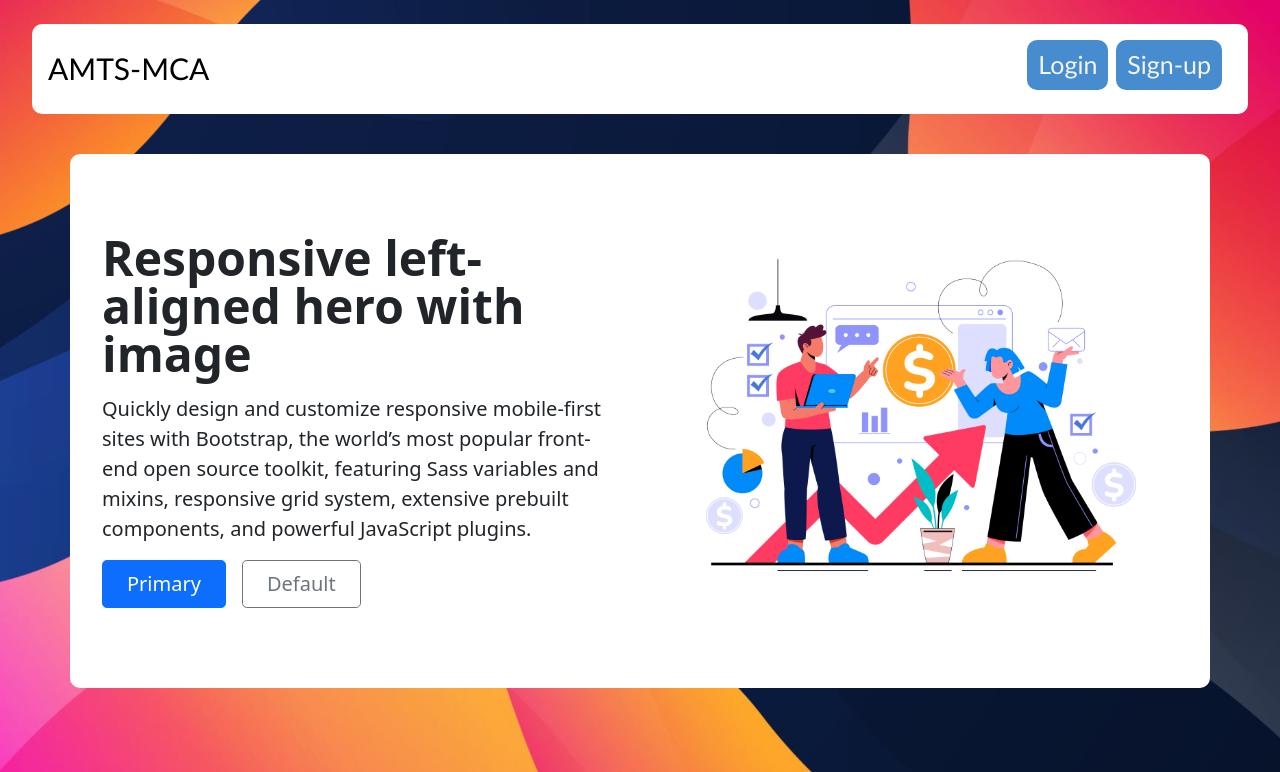
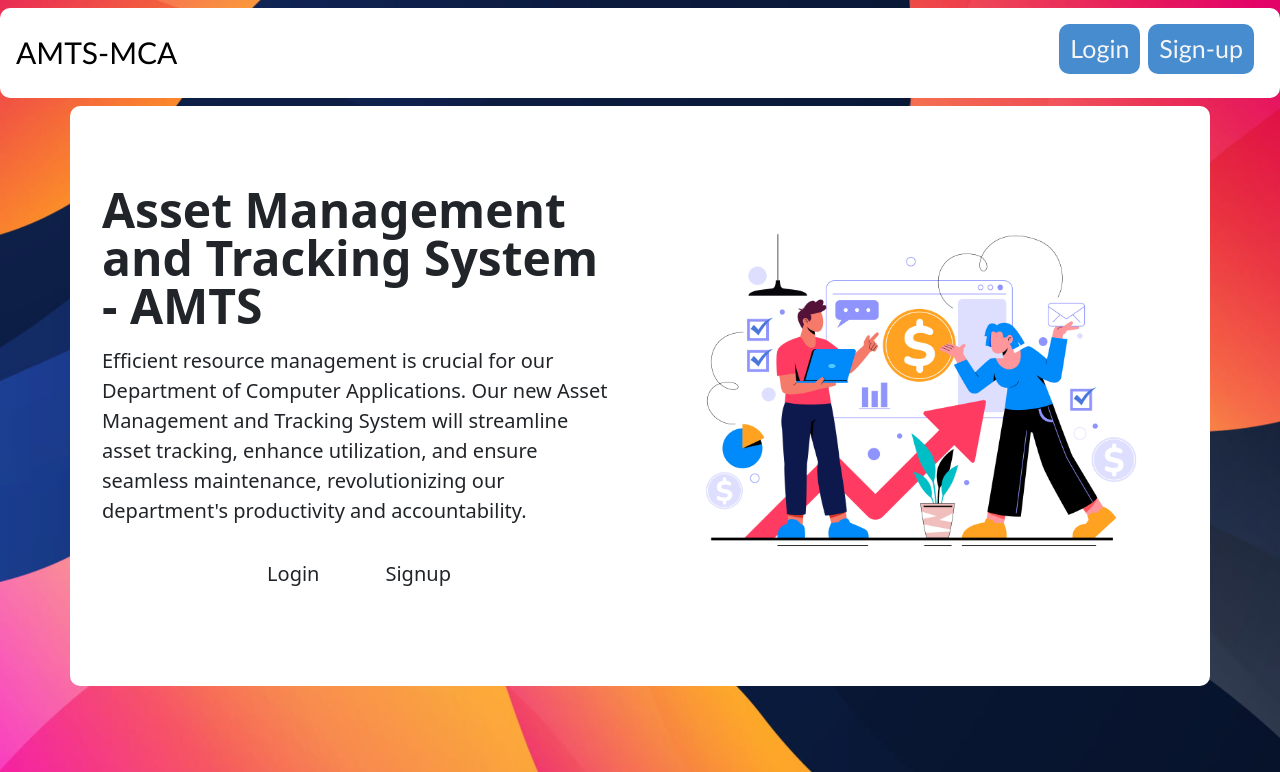
Before and after one commit to itsrahulg/Asset-management-and-tracking-system-, a Django app: page / in a window 1280 px wide. Shown: the top 772 px of the page. Run offline with Django 5.2, Linux system fonts and the light colour scheme.

Commit message:
user authenctication completed

```diff
--- a/Project/AMTSapp/templates/AMTSapp/index.html
+++ b/Project/AMTSapp/templates/AMTSapp/index.html
@@ -13,11 +13,11 @@
 
 </head>
 <body>
-    <nav class="navbar navbar-expand-sm navbar-dark">
+    <nav class="navbar navbar-expand-lg navbar-dark">
         <div class="container-fluid nav-bg">
             <a class="logo-text" href="#">AMTS-MCA</a>
             <button class="navbar-toggler" type="button" data-bs-toggle="collapse" data-bs-target="#navbarsExample03" aria-controls="navbarsExample03" aria-expanded="false" aria-label="Toggle navigation">
-                <span class=""></span>
+                <span class="navbar-toggler-icon"></span>
             </button>
 
             <div class="collapse navbar-collapse" id="navbarsExample03">
@@ -38,11 +38,11 @@
                   <img src="static/images/asset-hero-section.jpg" class="d-block mx-lg-auto img-fluid" loading="lazy">
                 </div>
                 <div class="col-lg-6">
-                  <h1 class="display-5 fw-bold lh-1 mb-3">Responsive left-aligned hero with image</h1>
-                  <p class="lead">Quickly design and customize responsive mobile-first sites with Bootstrap, the world’s most popular front-end open source toolkit, featuring Sass variables and mixins, responsive grid system, extensive prebuilt components, and powerful JavaScript plugins.</p>
-                  <div class="d-grid gap-2 d-md-flex justify-content-md-start">
-                    <button type="button" class="btn btn-primary btn-lg px-4 me-md-2">Primary</button>
-                    <button type="button" class="btn btn-outline-secondary btn-lg px-4">Default</button>
+                  <h1 class="display-5 fw-bold lh-1 mb-3">Asset Management and Tracking System - AMTS</h1>
+                  <p class="lead">Efficient resource management is crucial for our Department of Computer Applications. Our new Asset Management and Tracking System will streamline asset tracking, enhance utilization, and ensure seamless maintenance, revolutionizing our department's productivity and accountability.</p>
+                  <div class="d-grid gap-2 d-md-flex justify-content-md-center">
+                    <button type="button" class="btn  btn-lg px-4 me-md-2 my-2">Login</button>
+                    <button type="button" class="btn  btn-lg px-4 my-2">Signup</button>
                   </div>
                 </div>
               </div>
@@ -60,30 +60,29 @@
                     <h5 class="card-title">Card title 1</h5>
                     <h6 class="card-subtitle mb-2 text-muted">Card subtitle 1</h6>
                     <p class="card-text">Some quick example text to build on the card title and make up the bulk of the card's content.</p>
-                    <a href="#" class="card-link">Card link</a>
-                    <a href="#" class="card-link">Another link</a>
+
                 </div>
             </div>
         </div>
         <div class="col-md-4 mb-4">
             <div class="card" style="width: 100%;">
+                <img class="card-img-top" src="..." alt="Card image cap">
                 <div class="card-body">
                     <h5 class="card-title">Card title 2</h5>
                     <h6 class="card-subtitle mb-2 text-muted">Card subtitle 2</h6>
                     <p class="card-text">Some quick example text to build on the card title and make up the bulk of the card's content.</p>
-                    <a href="#" class="card-link">Card link</a>
-                    <a href="#" class="card-link">Another link</a>
+
                 </div>
             </div>
         </div>
         <div class="col-md-4 mb-4">
             <div class="card" style="width: 100%;">
+                <img class="card-img-top" src="..." alt="Card image cap">
                 <div class="card-body">
                     <h5 class="card-title">Card title 3</h5>
                     <h6 class="card-subtitle mb-2 text-muted">Card subtitle 3</h6>
                     <p class="card-text">Some quick example text to build on the card title and make up the bulk of the card's content.</p>
-                    <a href="#" class="card-link">Card link</a>
-                    <a href="#" class="card-link">Another link</a>
+
                 </div>
             </div>
         </div>
@@ -94,30 +93,29 @@
                     <h5 class="card-title">Card title 4</h5>
                     <h6 class="card-subtitle mb-2 text-muted">Card subtitle 4</h6>
                     <p class="card-text">Some quick example text to build on the card title and make up the bulk of the card's content.</p>
-                    <a href="#" class="card-link">Card link</a>
-                    <a href="#" class="card-link">Another link</a>
+
                 </div>
             </div>
         </div>
         <div class="col-md-4 mb-4">
             <div class="card" style="width: 100%;">
+                <img class="card-img-top" src="..." alt="Card image cap">
                 <div class="card-body">
                     <h5 class="card-title">Card title 5</h5>
                     <h6 class="card-subtitle mb-2 text-muted">Card subtitle 5</h6>
                     <p class="card-text">Some quick example text to build on the card title and make up the bulk of the card's content.</p>
-                    <a href="#" class="card-link">Card link</a>
-                    <a href="#" class="card-link">Another link</a>
+
                 </div>
             </div>
         </div>
         <div class="col-md-4 mb-4">
             <div class="card" style="width: 100%;">
+                <img class="card-img-top" src="..." alt="Card image cap">
                 <div class="card-body">
                     <h5 class="card-title">Card title 6</h5>
                     <h6 class="card-subtitle mb-2 text-muted">Card subtitle 6</h6>
                     <p class="card-text">Some quick example text to build on the card title and make up the bulk of the card's content.</p>
-                    <a href="#" class="card-link">Card link</a>
-                    <a href="#" class="card-link">Another link</a>
+
                 </div>
             </div>
         </div>
--- a/Project/AMTSapp/templates/AMTSapp/signup.html
+++ b/Project/AMTSapp/templates/AMTSapp/signup.html
@@ -29,6 +29,12 @@
         </div>
     </nav>
 
+    <h2>Sign Up</h2>
+    <form method="post">
+        {% csrf_token %}
+        {{ form.as_p }}
+        <button type="submit">Sign Up</button>
+    </form>
 
 
 
--- a/Project/AMTSapp/urls.py
+++ b/Project/AMTSapp/urls.py
@@ -3,8 +3,9 @@ from . import views
 
 urlpatterns = [
     path('',views.homepage, name=""),
-    path('login', views.login, name="login"),
-    path('signup',views.signup,name="signup"),
-    path('userdashboard',views.user_dashboard,name="userdashboard"),
-    path('administratordashboard',views.administrator_dashboard,name="administratordashboard"),
+    path('login', views.login_view, name="login"),
+    path('signup',views.signup_view,name="signup"),
+    path('logout/', views.logout_view, name='logout'),
+    path('dashboard',views.dashboard_view,name="dashboard"),
+
 ]
--- a/Project/AMTSapp/views.py
+++ b/Project/AMTSapp/views.py
@@ -1,22 +1,57 @@
-from django.shortcuts import render
+from django.shortcuts import render,redirect
+
+from django.contrib.auth import login, authenticate
+
+from django.contrib.auth import logout
+
+from .forms import SignUpForm
+
+from django.contrib.auth.forms import AuthenticationForm
+
+
 
 # Create your views here.
 
 def homepage(request):
     return render(request,'AMTSapp/index.html')
 
-def login(request):
-    return render(request,"AMTSapp/login.html")
+def login_view(request):
+    if request.method == 'POST':
+        form = AuthenticationForm(request, data=request.POST)
+        if form.is_valid():
+            username = form.cleaned_data.get('username')
+            password = form.cleaned_data.get('password')
+            user = authenticate(username=username, password=password)
+            if user is not None:
+                login(request, user)
+                return redirect('dashboard')
+    else:
+        form = AuthenticationForm()
+    return render(request, 'AMTSapp/login.html', {'form': form})
 
 
-def signup(request):
-    return render(request,"AMTSapp/signup.html")
+def signup_view(request):
+    if request.method == 'POST':
+        form = SignUpForm(request.POST)
+        if form.is_valid():
+            user = form.save(commit=False)
+            user.email = form.cleaned_data['email']
+            user.save()
+            login(request, user)
+            return redirect('dashboard')
+    else:
+        form = SignUpForm()
+    return render(request, 'AMTSapp/signup.html', {'form': form})
 
 
-def user_dashboard(request):
-    pass
+def logout_view(request):
+    logout(request)
+    return redirect('')
 
 
 
-def administrator_dashboard(request):
-    pass
+def dashboard_view(request):
+    if request.user.is_superuser:
+        return render(request, 'AMTSapp/administrator_dashboard.html')
+    else:
+        return render(request, 'AMTSapp/user_dashboard.html')
--- a/Project/static/css/index.css
+++ b/Project/static/css/index.css
@@ -13,12 +13,9 @@ body{
     height: 100vh;
 
 }
+
 .nav-bg{
     background: white;
-    margin-top:1rem;
-    margin-right:2rem;
-    margin-left:2rem;
-    margin-bottom:2rem;
     padding:1rem;
     border-radius: 10px;
 }
@@ -103,6 +100,7 @@ header{
 main{
     display: flex;
     justify-content: center;
+
 }
 
 .hero-section{
```
Also changed, not shown: Project/AMTSapp/forms.py (added, +9 -0 lines), Project/AMTSapp/templates/AMTSapp/administrator_dashboard.html (+11 -0 lines), Project/AMTSapp/templates/AMTSapp/login.html (+7 -0 lines), Project/AMTSapp/templates/AMTSapp/user_dashboard.html (+11 -0 lines), Project/db.sqlite3.
